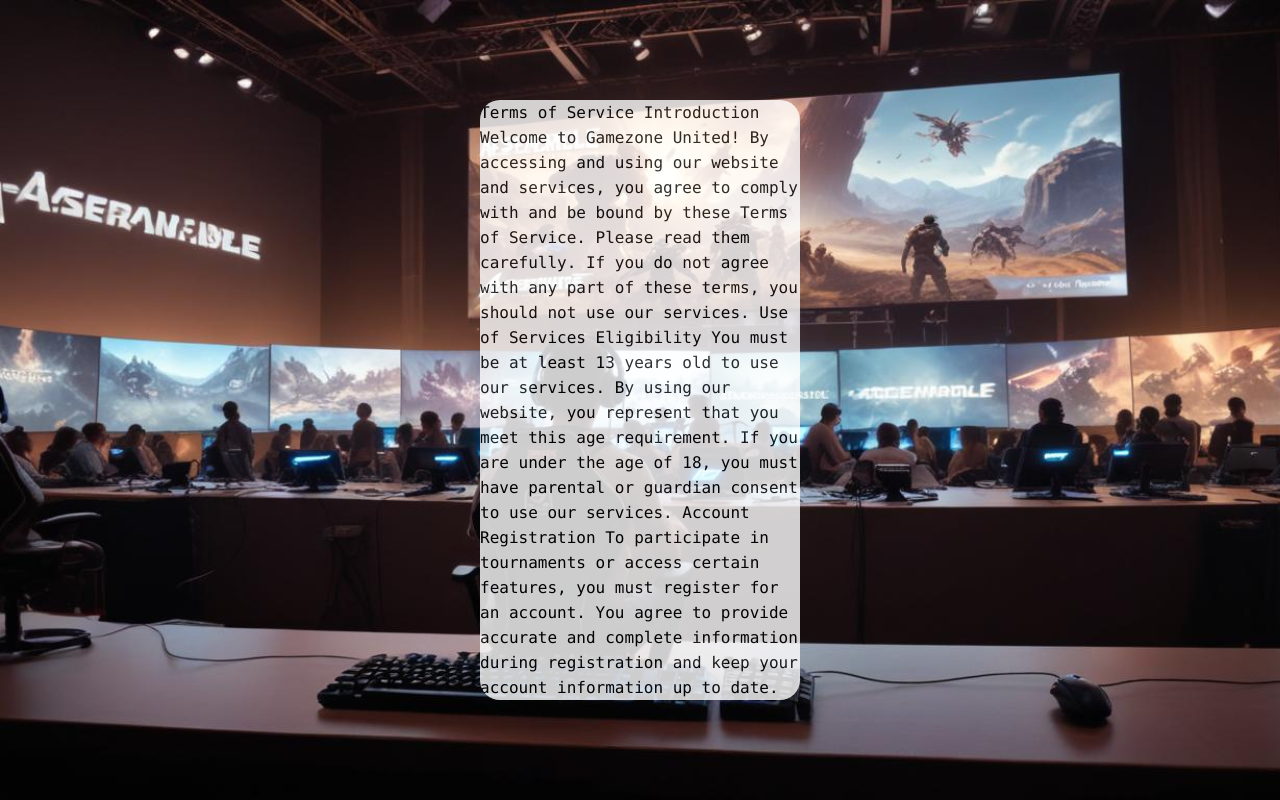
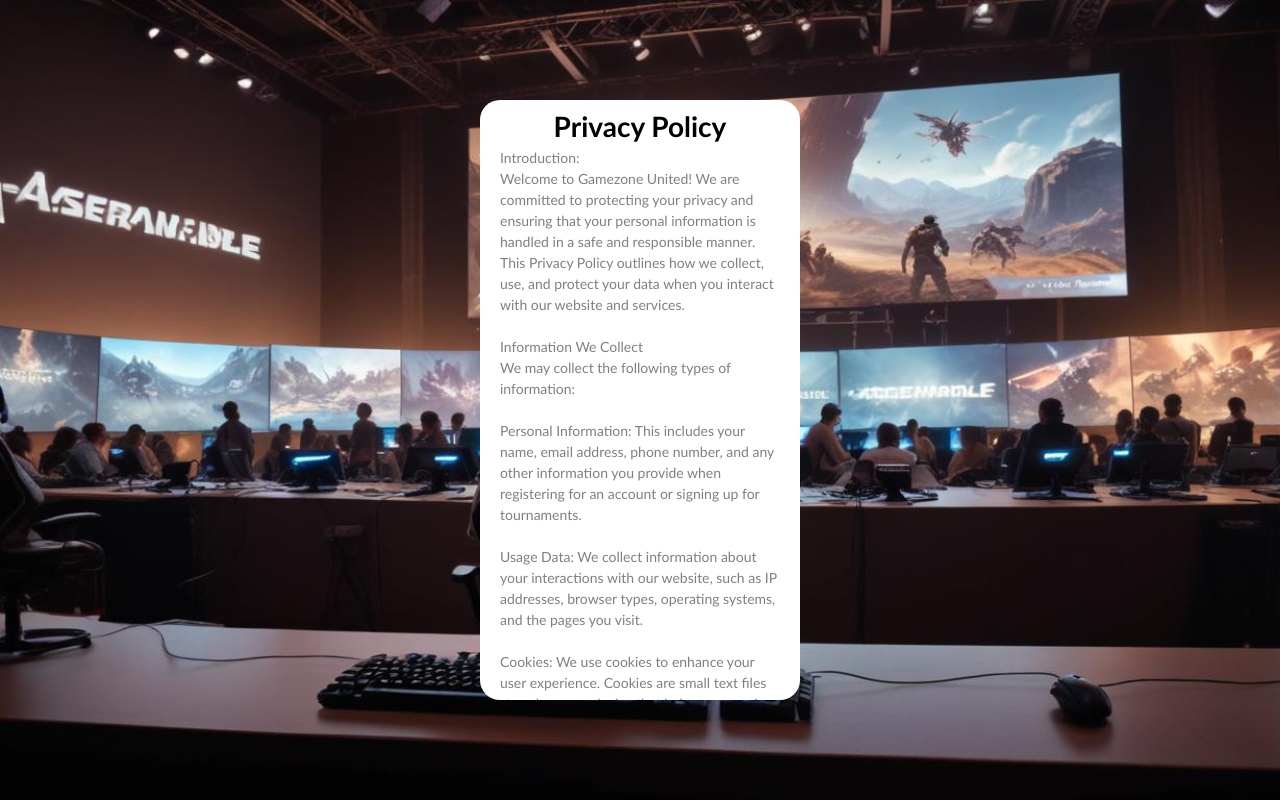
Before and after one commit to ayeeesaket/Assemble, a React (Vite) app in the folder Frontend/: page /Peepee in a window 1280 px wide. Built offline with nearby package versions, Linux system fonts and the light colour scheme.

Commit message:
private policy complete

```diff
--- a/Frontend/src/App.jsx
+++ b/Frontend/src/App.jsx
@@ -7,8 +7,8 @@
 const App = () => {
   return (
     <div>
+    <Body/>
 
-    <Body/>
 
     </div>
   )
--- a/Frontend/src/components/Peepee.jsx
+++ b/Frontend/src/components/Peepee.jsx
@@ -4,79 +4,72 @@
   return (
 
       <div className="peepee">
-            <div className="peepee-doc">
-          <code>  Terms of Service
-Introduction
-Welcome to Gamezone United! By accessing and using our website and services, you agree to comply with and be bound by these Terms of Service. Please read them carefully. If you do not agree with any part of these terms, you should not use our services.
+         <div className="peepee-doc">
+            <h3>Privacy Policy</h3>
+                <p classname ="peepee-doc-content">
+            Introduction: <br/>
+Welcome to Gamezone United! We are committed to protecting your privacy and ensuring that your personal information is handled in a safe and responsible manner. This Privacy Policy outlines how we collect, use, and protect your data when you interact with our website and services.<br/><br/>
 
-Use of Services
-Eligibility
-You must be at least 13 years old to use our services. By using our website, you represent that you meet this age requirement.
-If you are under the age of 18, you must have parental or guardian consent to use our services.
-Account Registration
-To participate in tournaments or access certain features, you must register for an account.
-You agree to provide accurate and complete information during registration and keep your account information up to date.
-You are responsible for maintaining the confidentiality of your account login details and for all activities that occur under your account.
-Prohibited Conduct
-You agree not to engage in any of the following prohibited activities:
-Violating any applicable laws or regulations.
-Infringing upon or misappropriating the intellectual property rights of others.
-Engaging in any form of harassment, discrimination, or abusive behavior.
-Uploading or distributing viruses, malware, or other harmful software.
-Interfering with the operation of our website or services.
-Sharing your account password with others or using another person's account without permission.
-Engaging in any form of cheating, hacking, or using unauthorized software or hardware to gain an unfair advantage in tournaments or competitions.
-Tournaments and Competitions
-Rules and Regulations
-Each tournament or competition may have its own specific rules and regulations. By participating, you agree to comply with these rules.
-Failure to adhere to the rules may result in disqualification, suspension, or other penalties.
-Streaming and Recordings
-By participating in our tournaments, you consent to the live streaming of your gameplay on platforms such as YouTube and Twitch.
-We reserve the right to upload recorded videos of the gameplay to our own channel.
-You grant Gamezone United a non-exclusive, royalty-free, perpetual, and worldwide license to use, reproduce, and distribute your gameplay footage for promotional and commercial purposes.
-In-Game Violations
-Any form of in-game cheating, exploiting, or unfair play is strictly prohibited.
-Players found guilty of in-game violations will be subject to penalties, including disqualification from the tournament, suspension of their account, and potential banning from future tournaments.
-Prizes
-Prizes for tournaments and competitions will be awarded as specified in the tournament details.
-Gamezone United reserves the right to substitute prizes of equal value if necessary.
-Taxes on prizes are the responsibility of the winners.
-Payment and Refunds
-Payment Methods
-We accept various payment methods, including credit cards, debit cards, and other digital payment options.
-Payments are processed securely by third-party payment processors.
-Refund Policy
-Refunds for tournament entry fees or other purchases are subject to the specific terms provided at the time of purchase.
-In general, entry fees are non-refundable unless a tournament is canceled or postponed.
-Intellectual Property
-Ownership
-All content on our website, including text, graphics, logos, and software, is the property of Gamezone United or its licensors and is protected by intellectual property laws.
-User Content
-By submitting content to our website (such as comments or forum posts), you grant Gamezone United a non-exclusive, royalty-free, perpetual, and worldwide license to use, reproduce, modify, and distribute your content.
-Disclaimers and Limitation of Liability
-Disclaimers
-Our services are provided on an "as is" and "as available" basis. We make no warranties or representations regarding the accuracy, reliability, or availability of our services.
-We do not warrant that our services will be uninterrupted, error-free, or free from viruses or other harmful components.
-Limitation of Liability
-To the maximum extent permitted by law, Gamezone United shall not be liable for any indirect, incidental, special, or consequential damages arising out of or in connection with your use of our services.
-Our total liability to you for any claims arising from your use of our services shall not exceed the amount you paid to us in the 12 months preceding the claim.
-Indemnification
-You agree to indemnify and hold harmless Gamezone United, its affiliates, and their respective officers, directors, employees, and agents from and against any claims, liabilities, damages, losses, and expenses arising out of or in connection with your use of our services or your violation of these Terms of Service.
+Information We Collect<br/>
+We may collect the following types of information:<br/>
+<br/>
+Personal Information: This includes your name, email address, phone number, and any other information you provide when registering for an account or signing up for tournaments.<br/>
+<br/>
+Usage Data: We collect information about your interactions with our website, such as IP addresses, browser types, operating systems, and the pages you visit.<br/><br/>
+Cookies: We use cookies to enhance your user experience. Cookies are small text files stored on your device that help us remember your preferences and understand how you use our site.<br/><br/>
+Payment Information: We collect payment information when you make transactions on our website, including credit card details, billing address, and transaction history.<br/><br/>
+How We Use Your Information<br/><br/>
+We use your information for the following purposes:<br/>
+<br/>
+Account Management: To create and manage your account, including registration for tournaments and events.<br/><br/>
+Communication: To send you updates, newsletters, and promotional materials.<br/><br/>
+Improvement: To analyze website usage and improve our services and user experience.<br/><br/>
+Security: To protect against fraud and unauthorized access.<br/><br/>
+Payment Processing: To process payments and refunds for transactions made on our website.<br/><br/>
+Cookies<br/>
+Cookies help us provide a better user experience by:<br/><br/>
 
-Changes to These Terms
-We may update these Terms of Service from time to time. Any changes will be posted on this page, and we will notify you of significant changes through email or a notice on our website. Your continued use of our services after such changes constitutes your acceptance of the new terms.
+Remembering your preferences and settings.<br/>
+Analyzing how you use our website to improve its functionality.<br/>
+Providing personalized content and advertisements.<br/>
+You can control the use of cookies through your browser settings. However, disabling cookies may affect your ability to use certain features of our website.<br/><br/>
 
-Contact Us
-If you have any questions or concerns about these Terms of Service, please contact us at:
+Payment Options<br/>
+We offer various payment options for your convenience, including credit cards, debit cards, and other digital payment methods. When you make a payment on our website, your payment information is encrypted and processed securely by our third-party payment processors. We do not store your payment card details on our servers.<br/><br/>
 
-Gamezone United
-Email: [Your contact email]
-Phone: [Your contact phone number]
-Address: [Your contact address]
+Legal Privacy Notices<br/>
+Data Protection Laws: We comply with applicable data protection laws, including the General Data Protection Regulation (GDPR) and the California Consumer Privacy Act (CCPA).<br/>
+Children's Privacy: Our website and services are not intended for children under the age of 13. We do not knowingly collect personal information from children under 13. If we become aware that we have collected personal information from a child under 13, we will take steps to delete such information promptly.<br/>
+International Data Transfers: Your information may be transferred to, and maintained on, computers located outside of your state, province, country, or other governmental jurisdiction where data protection laws may differ from those of your jurisdiction. We ensure that appropriate safeguards are in place to protect your data during such transfers.<br/>
+Sharing Your Information<br/>
+We do not sell or share your personal information with third parties except in the following circumstances:<br/><br/>
 
-By using our website and services, you agree to the terms of these Terms of Service. Thank you for being a part of Gamezone United!
-</code>
-            </div>
+Service Providers: We may share information with third-party service providers who perform services on our behalf, such as payment processing and data analysis.<br/>
+Legal Requirements: We may disclose your information if required by law or in response to legal requests.
+Data Security<br/>
+We implement appropriate security measures to protect your personal information from unauthorized access, disclosure, alteration, and destruction. However, no data transmission over the internet can be guaranteed to be completely secure.<br/><br/>
+
+Your Rights<br/>
+You have the right to:<br/>
+
+Access and review your personal information.<br/>
+Request corrections to your personal information.<br/>
+Request the deletion of your personal information.<br/>
+Opt-out of receiving marketing communications.<br/>
+Changes to This Privacy Policy<br/>
+We may update this Privacy Policy from time to time. Any changes will be posted on this page, and we will notify you of significant changes through email or a notice on our website.<br/><br/>
+
+Contact Us<br/>
+If you have any questions or concerns about this Privacy Policy, please contact us at:<br/><br/>
+
+Gamezone United<br/>
+Email: [Your contact email]<br/>
+Phone: [Your contact phone number]<br/>
+Address: [Your contact address]<br/><br/>
+
+By using our website and services, you agree to the terms of this Privacy Policy. Thank you for trusting Gamezone United with your personal information.<br/>
+                </p>
+        </div>
       </div>
 
   )
--- a/Frontend/src/index.css
+++ b/Frontend/src/index.css
@@ -136,5 +136,14 @@
    transform: translate(-50%, -50%);
    border-radius : 20px;
    scrollbar-width: none;
-   opacity: 80%;
+    padding : 5px 20px;
+   font-family: Arial, Helvetica, sans-serif;
+   font-size : 14px;
+   color : rgb(0, 0, 0,0.5);
 }
+.peepee-doc h3{
+    font-weight : bold;
+    font-size : 28px;
+    text-align : center;
+    color :rgb(0, 0, 0);
+}
```
Also changed, not shown: Frontend/src/assets/pubg.svg.
